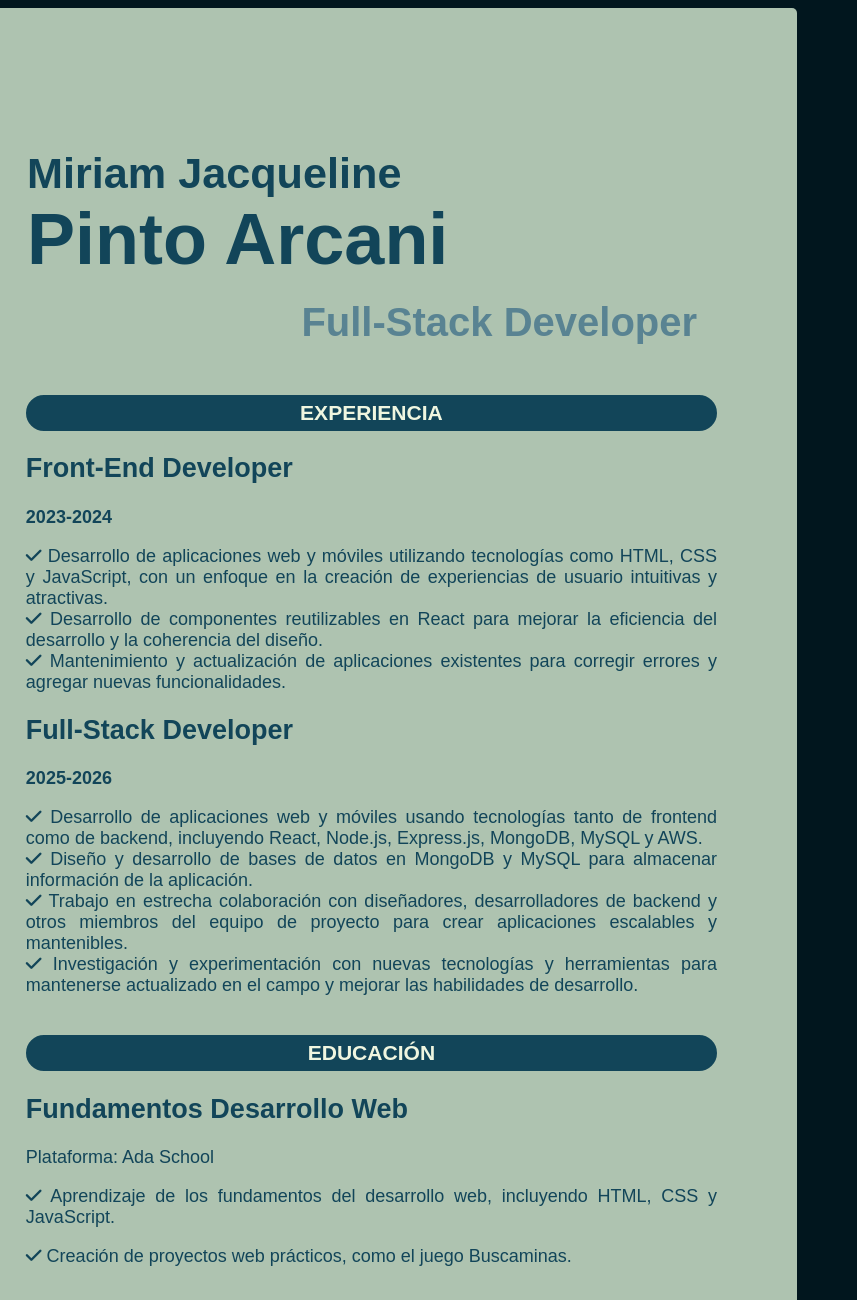
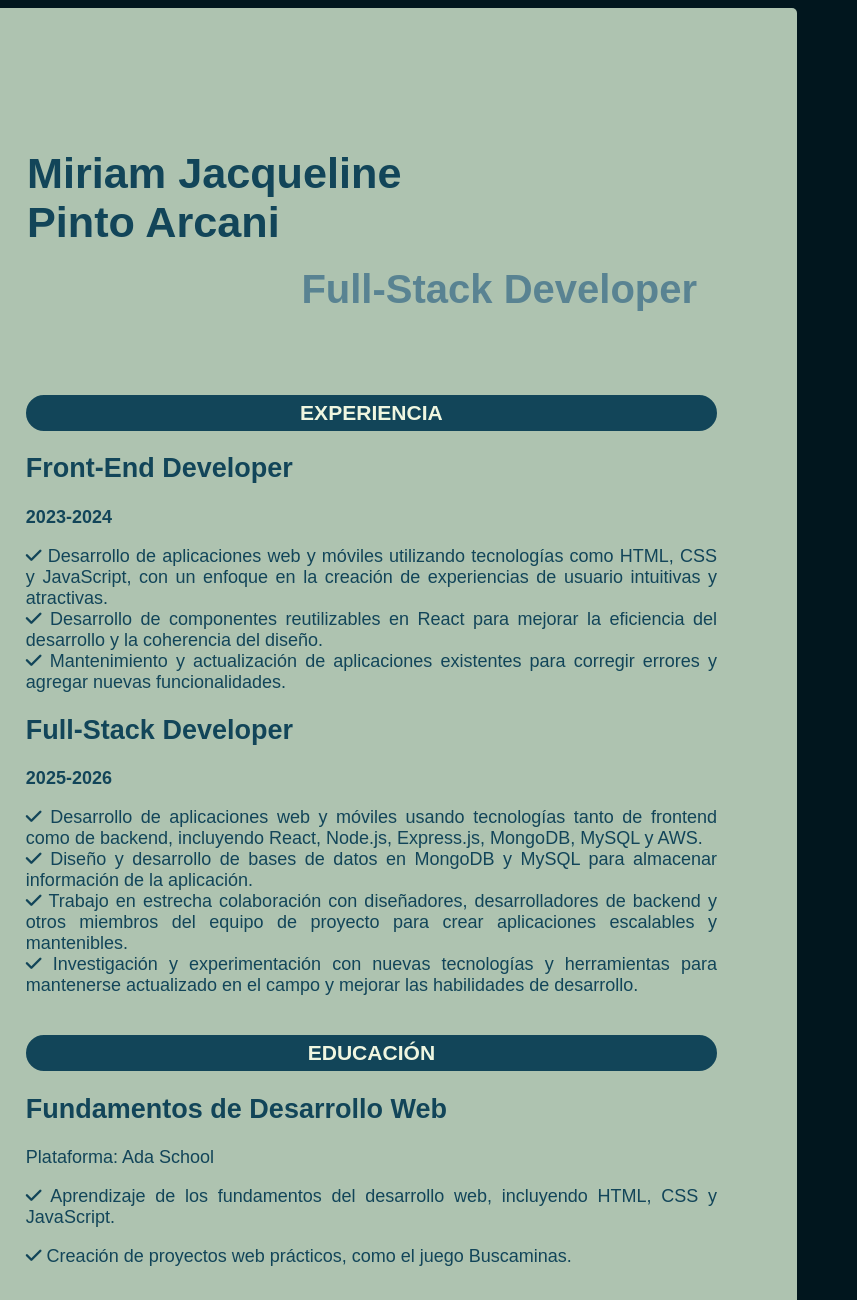
Before and after one commit to mimi0311/mimi0311.github.io, a plain HTML site: page index.html in a window 1280 px wide. Shown: the top 1300 px of the page, 423-1280 px from the left. Drawn offline with Linux system fonts and the light colour scheme.

Commit message:
Arreglé texto de la parte de educación

```diff
--- a/index.html
+++ b/index.html
@@ -75,7 +75,7 @@
                 <li><i class="fa-solid fa-check"></i> Investigación y experimentación con nuevas tecnologías y herramientas para mantenerse actualizado en el campo y mejorar las habilidades de desarrollo.</li>
             </ul> <br>
             <section><h3>EDUCACIÓN</h3></section>
-            <h2>Fundamentos Desarrollo Web</h2>
+            <h2>Fundamentos de Desarrollo Web</h2>
             <p>Plataforma: Ada School</p>
             <p><i class="fa-solid fa-check"></i> Aprendizaje de los fundamentos del desarrollo web, incluyendo HTML, CSS y JavaScript.</p>
             <p><i class="fa-solid fa-check"></i> Creación de proyectos web prácticos, como el juego Buscaminas.</p>
--- a/style.css
+++ b/style.css
@@ -46,7 +46,7 @@ h3{
     color: #124559;
 }
 .apellido{
-    font-size: 300%;
+    font-size: 180%;
     color: #124559;
 }
 .profesion{
```
